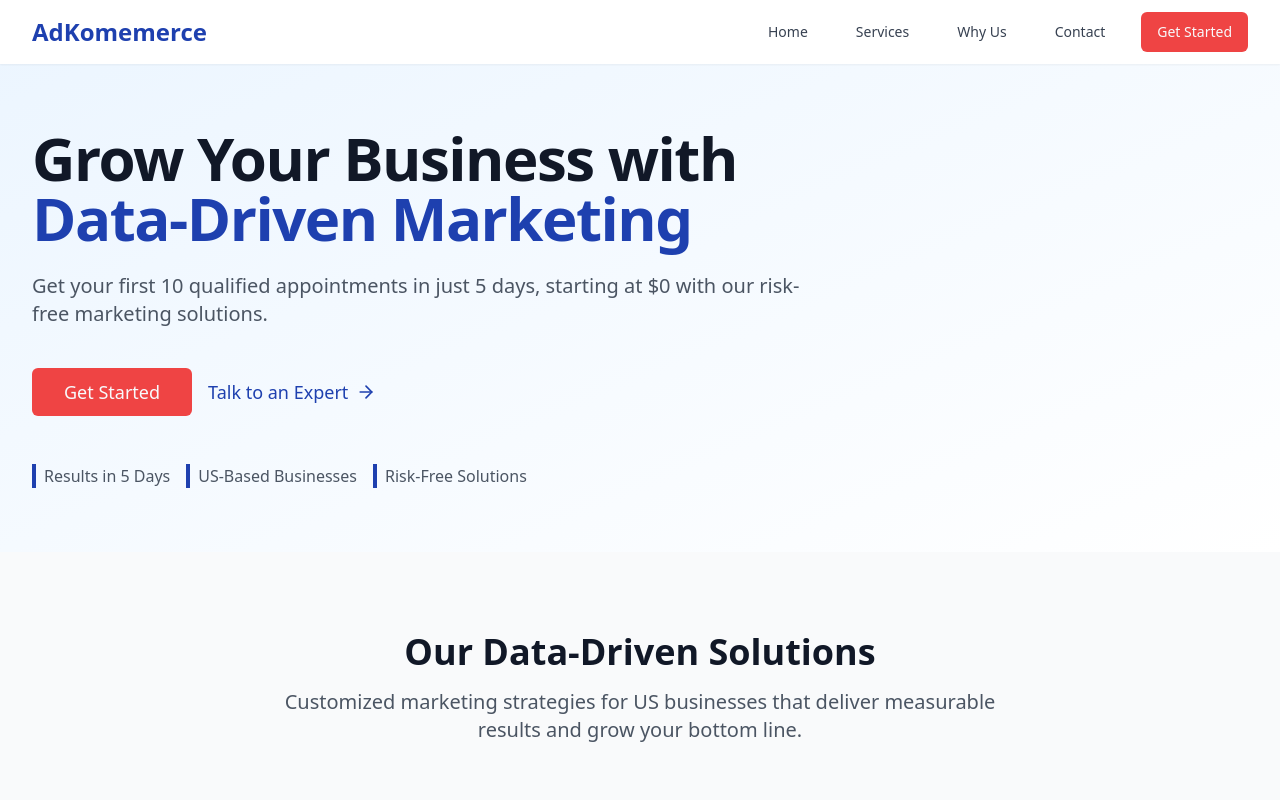
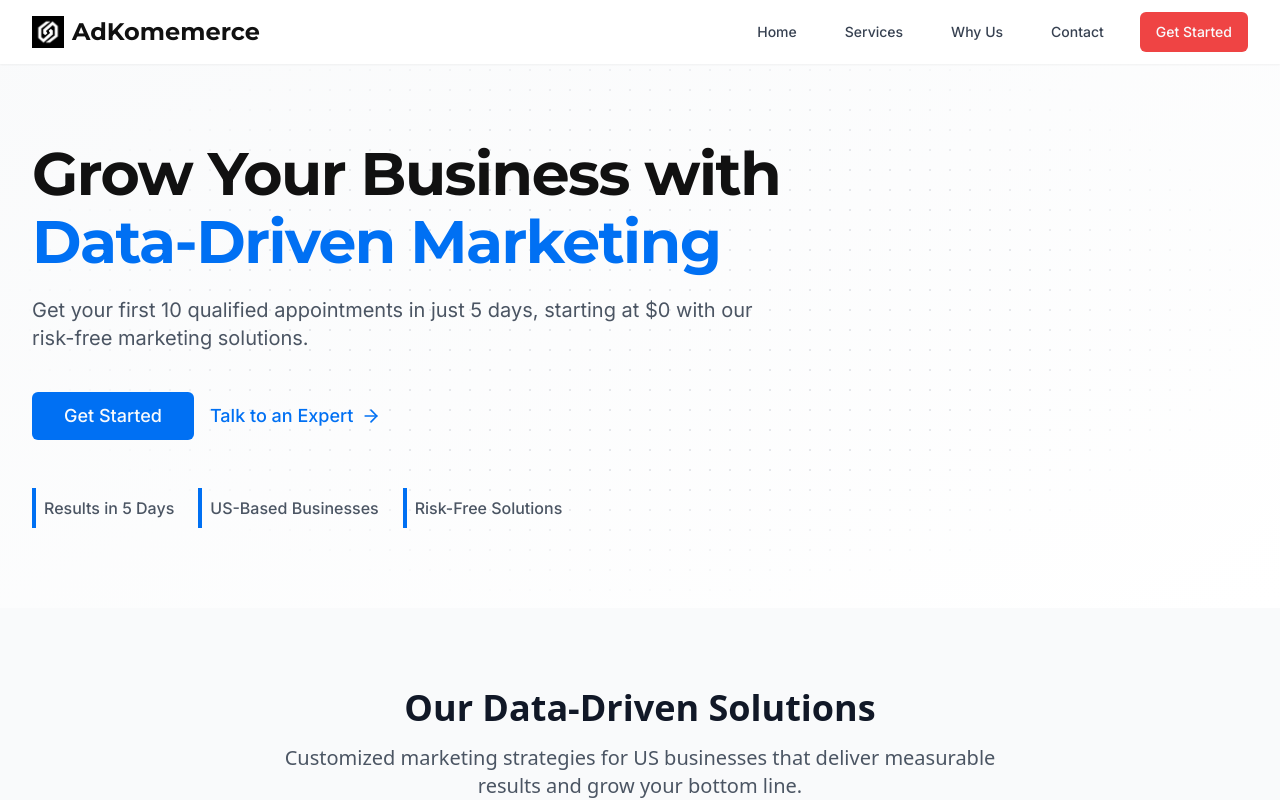
Before and after one commit to BobuskiyA/adkommerce, a React (Vite) app: page / in a window 1280 px wide. Shown: the top 800 px of the page. Built offline with nearby package versions, Linux system fonts and the light colour scheme.

Commit message:
Refactor: Improve hero section styling
Adjust font styles and colors in the hero section.

```diff
--- a/index.html
+++ b/index.html
@@ -16,6 +16,9 @@
     <meta name="twitter:card" content="summary_large_image" />
     <meta name="twitter:site" content="@adkomemerce" />
     <meta name="twitter:image" content="https://lovable.dev/opengraph-image-p98pqg.png" />
+
+    <!-- Google Fonts -->
+    <link rel="stylesheet" href="https://fonts.googleapis.com/css2?family=Montserrat:wght@400;500;600;700;800&family=Inter:wght@300;400;500;600;700&display=swap">
   </head>
 
   <body>
--- a/src/components/CTASection.tsx
+++ b/src/components/CTASection.tsx
@@ -4,22 +4,30 @@ import { Button } from "@/components/ui/button";
 
 const CTASection = () => {
   return (
-    <section className="bg-blue-600 py-16">
+    <section className="bg-brand-primary py-16">
       <div className="max-w-7xl mx-auto px-4 sm:px-6 lg:px-8 text-center">
-        <h2 className="text-3xl md:text-4xl font-bold text-white mb-6">
+        <h2 className="text-3xl md:text-4xl font-bold text-white mb-6 font-montserrat">
           Ready to Get 10+ New Appointments in 5 Days?
         </h2>
-        <p className="text-xl text-blue-100 mb-8 max-w-3xl mx-auto">
+        <p className="text-xl text-gray-300 mb-8 max-w-3xl mx-auto font-inter">
           Join our clients who are growing their businesses with our risk-free, results-focused marketing solutions.
         </p>
         <div className="flex flex-col sm:flex-row justify-center gap-4">
-          <Button variant="default" size="lg" className="bg-white text-blue-600 hover:bg-gray-100">
+          <Button
+            variant="default"
+            size="lg"
+            className="bg-brand-accent text-white hover:bg-brand-accent/90 font-inter"
+          >
             <a href="#contact" className="flex items-center">
               Get Started Today
               <ArrowRight size={20} className="ml-2" />
             </a>
           </Button>
-          <Button variant="outline" size="lg" className="text-white border-white hover:bg-blue-700">
+          <Button
+            variant="outline"
+            size="lg"
+            className="text-white border-white hover:bg-white/10 font-inter"
+          >
             <a href="#contact">Schedule a Call</a>
           </Button>
         </div>
--- a/src/components/HeroSection.tsx
+++ b/src/components/HeroSection.tsx
@@ -4,41 +4,51 @@ import { Button } from "@/components/ui/button";
 
 const HeroSection = () => {
   return (
-    <div className="relative bg-white pt-24 pb-16 sm:pt-32 overflow-hidden">
-      <div className="absolute inset-0 bg-gradient-to-br from-blue-50 to-white pointer-events-none" aria-hidden="true"></div>
+    <div className="relative bg-gradient-to-b from-gray-50 to-white pt-28 pb-20 sm:pt-36 overflow-hidden">
+      <div className="absolute inset-0 bg-gradient-to-br from-gray-50 to-white pointer-events-none" aria-hidden="true"></div>
+      <div className="absolute inset-0 overflow-hidden">
+        <div className="absolute left-0 top-0 w-full h-full bg-[radial-gradient(#e5e7eb_1px,transparent_1px)] [background-size:20px_20px] [mask-image:radial-gradient(ellipse_50%_50%_at_50%_50%,#000_60%,transparent_100%)]"></div>
+      </div>
       <div className="max-w-7xl mx-auto px-4 sm:px-6 lg:px-8 relative">
         <div className="text-center md:text-left">
-          <h1 className="text-4xl md:text-5xl lg:text-6xl font-bold text-gray-900 tracking-tight mb-6">
-            <span className="block">Grow Your Business with</span>
-            <span className="text-blue-600">Data-Driven Marketing</span>
+          <h1 className="text-4xl md:text-5xl lg:text-6xl font-bold text-brand-primary tracking-tight mb-6 font-montserrat">
+            <span className="block mb-2">Grow Your Business with</span>
+            <span className="text-brand-accent">Data-Driven Marketing</span>
           </h1>
 
-          <p className="mt-6 text-xl text-gray-600 max-w-3xl mx-auto md:mx-0">
+          <p className="mt-6 text-xl text-gray-600 max-w-3xl mx-auto md:mx-0 font-inter">
             Get your first 10 qualified appointments in just 5 days, starting at $0 with our risk-free marketing solutions.
           </p>
 
           <div className="mt-10 flex flex-col sm:flex-row gap-4 justify-center md:justify-start">
-            <Button variant="destructive" size="lg" className="text-lg px-8 py-6">
+            <Button
+              variant="destructive"
+              size="lg"
+              className="text-lg px-8 py-6 font-medium rounded-md bg-brand-accent hover:bg-brand-accent/90 font-inter"
+            >
               Get Started
             </Button>
-            <a href="#contact" className="inline-flex items-center justify-center text-lg font-medium text-blue-600 hover:text-blue-500 gap-2">
+            <a
+              href="#contact"
+              className="inline-flex items-center justify-center text-lg font-medium text-brand-accent hover:text-brand-accent/80 gap-2 font-inter transition-colors"
+            >
               Talk to an Expert
               <ArrowRight size={20} />
             </a>
           </div>
 
-          <div className="mt-12 flex flex-col sm:flex-row items-center justify-center md:justify-start gap-4 text-gray-600">
+          <div className="mt-12 flex flex-col sm:flex-row items-center justify-center md:justify-start gap-6 text-gray-600">
             <div className="flex items-center gap-2">
-              <div className="h-6 w-1 bg-blue-600"></div>
-              <p className="font-medium">Results in 5 Days</p>
+              <div className="h-10 w-1 bg-brand-accent"></div>
+              <p className="font-medium font-inter">Results in 5 Days</p>
             </div>
             <div className="flex items-center gap-2">
-              <div className="h-6 w-1 bg-blue-600"></div>
-              <p className="font-medium">US-Based Businesses</p>
+              <div className="h-10 w-1 bg-brand-accent"></div>
+              <p className="font-medium font-inter">US-Based Businesses</p>
             </div>
             <div className="flex items-center gap-2">
-              <div className="h-6 w-1 bg-blue-600"></div>
-              <p className="font-medium">Risk-Free Solutions</p>
+              <div className="h-10 w-1 bg-brand-accent"></div>
+              <p className="font-medium font-inter">Risk-Free Solutions</p>
             </div>
           </div>
         </div>
--- a/src/components/Navbar.tsx
+++ b/src/components/Navbar.tsx
@@ -17,24 +17,29 @@ const Navbar = () => {
         <div className="flex justify-between h-16">
           <div className="flex items-center">
             <Link to="/" className="flex-shrink-0 flex items-center">
-              <span className="text-2xl font-bold text-blue-600">AdKomemerce</span>
+              <img
+                src="/lovable-uploads/e69cde7f-2383-4b10-84ac-de8597479760.png"
+                alt="AdKomemerce Logo"
+                className="h-8 w-auto mr-2"
+              />
+              <span className="text-2xl font-bold text-brand-primary font-montserrat">AdKomemerce</span>
             </Link>
           </div>
 
           <div className="hidden md:flex md:items-center md:space-x-6">
-            <Link to="/" className="text-gray-700 hover:text-blue-600 px-3 py-2 text-sm font-medium">
+            <Link to="/" className="text-gray-700 hover:text-brand-accent px-3 py-2 text-sm font-medium font-inter transition-colors">
               Home
             </Link>
-            <a href="#services" className="text-gray-700 hover:text-blue-600 px-3 py-2 text-sm font-medium">
+            <a href="#services" className="text-gray-700 hover:text-brand-accent px-3 py-2 text-sm font-medium font-inter transition-colors">
               Services
             </a>
-            <a href="#why-us" className="text-gray-700 hover:text-blue-600 px-3 py-2 text-sm font-medium">
+            <a href="#why-us" className="text-gray-700 hover:text-brand-accent px-3 py-2 text-sm font-medium font-inter transition-colors">
               Why Us
             </a>
-            <a href="#contact" className="text-gray-700 hover:text-blue-600 px-3 py-2 text-sm font-medium">
+            <a href="#contact" className="text-gray-700 hover:text-brand-accent px-3 py-2 text-sm font-medium font-inter transition-colors">
               Contact
             </a>
-            <Button variant="destructive" className="ml-4">
+            <Button variant="destructive" className="ml-4 font-medium font-inter">
               Get Started
             </Button>
           </div>
@@ -42,7 +47,7 @@ const Navbar = () => {
           <div className="flex items-center md:hidden">
             <button
               onClick={toggleMenu}
-              className="inline-flex items-center justify-center p-2 rounded-md text-gray-700 hover:text-blue-600 focus:outline-none"
+              className="inline-flex items-center justify-center p-2 rounded-md text-gray-700 hover:text-brand-accent focus:outline-none"
             >
               {isMenuOpen ? <X size={24} /> : <Menu size={24} />}
             </button>
@@ -56,34 +61,34 @@ const Navbar = () => {
           <div className="px-2 pt-2 pb-3 space-y-1 sm:px-3 bg-white">
             <Link
               to="/"
-              className="text-gray-700 hover:text-blue-600 block px-3 py-2 text-base font-medium"
+              className="text-gray-700 hover:text-brand-accent block px-3 py-2 text-base font-medium font-inter"
               onClick={() => setIsMenuOpen(false)}
             >
               Home
             </Link>
             <a
               href="#services"
-              className="text-gray-700 hover:text-blue-600 block px-3 py-2 text-base font-medium"
+              className="text-gray-700 hover:text-brand-accent block px-3 py-2 text-base font-medium font-inter"
               onClick={() => setIsMenuOpen(false)}
             >
               Services
             </a>
             <a
               href="#why-us"
-              className="text-gray-700 hover:text-blue-600 block px-3 py-2 text-base font-medium"
+              className="text-gray-700 hover:text-brand-accent block px-3 py-2 text-base font-medium font-inter"
               onClick={() => setIsMenuOpen(false)}
             >
               Why Us
             </a>
             <a
               href="#contact"
-              className="text-gray-700 hover:text-blue-600 block px-3 py-2 text-base font-medium"
+              className="text-gray-700 hover:text-brand-accent block px-3 py-2 text-base font-medium font-inter"
               onClick={() => setIsMenuOpen(false)}
             >
               Contact
             </a>
             <div className="mt-4 px-3">
-              <Button variant="destructive" className="w-full">
+              <Button variant="destructive" className="w-full font-medium font-inter">
                 Get Started
               </Button>
             </div>
--- a/tailwind.config.ts
+++ b/tailwind.config.ts
@@ -19,6 +19,10 @@ export default {
 			}
 		},
 		extend: {
+			fontFamily: {
+				montserrat: ['Montserrat', 'sans-serif'],
+				inter: ['Inter', 'sans-serif']
+			},
 			colors: {
 				border: 'hsl(var(--border))',
 				input: 'hsl(var(--input))',
@@ -74,6 +78,11 @@ export default {
 				red: {
 					500: '#dc2626',
 					600: '#b91c1c'
+				},
+				brand: {
+					primary: '#111111',
+					secondary: '#333333',
+					accent: '#0070f3'
 				}
 			},
 			borderRadius: {
```
Also changed, not shown: public/lovable-uploads/e69cde7f-2383-4b10-84ac-de8597479760.png (added).
